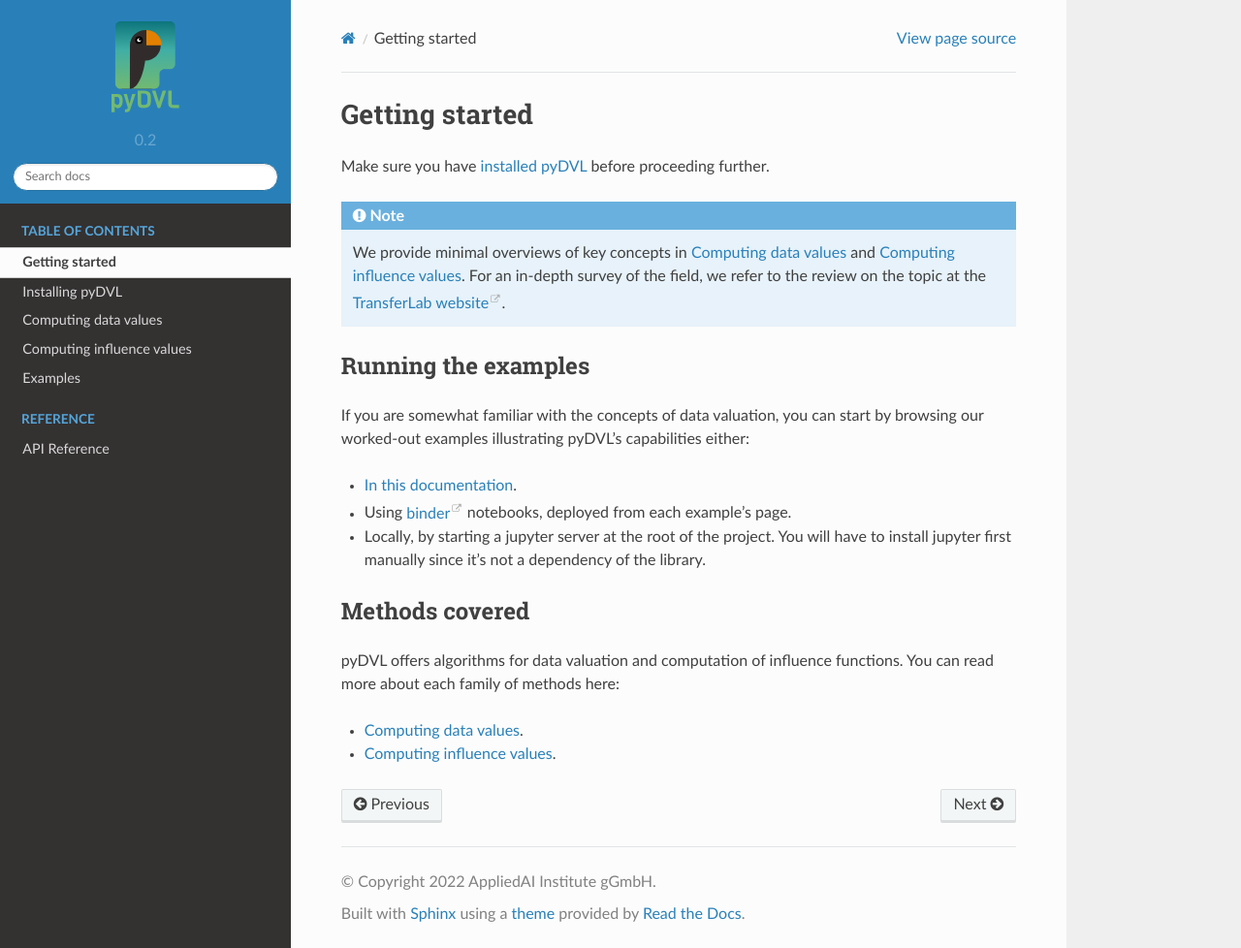
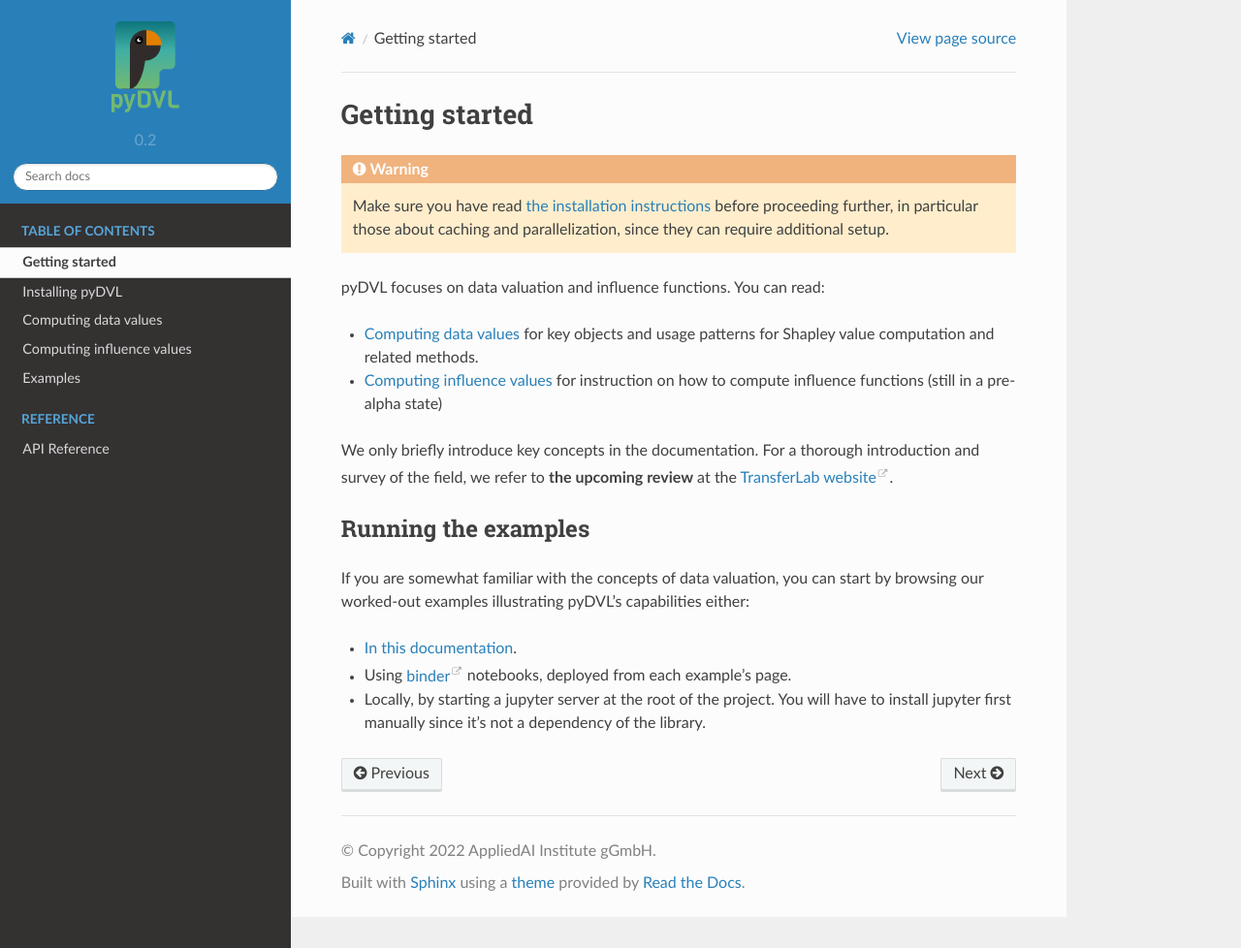
Before and after one commit to mdbenito/pyDVL, a Sphinx documentation site: the page built from docs/10-getting-started.rst, in a window 1280 px wide and 978 px high. Shown: the whole window at 97% size. Built offline with Sphinx 7.4.7 and the Read the Docs theme 2.0.0, drawn with Linux system fonts in a browser that asks for light colours.

Commit message:
Doc: cosmetic changes to getting started
Former-commit-id: b048c4e18a95d1ac9281911b25ef1cc7c02fce8b

```diff
--- a/docs/10-getting-started.rst
+++ b/docs/10-getting-started.rst
@@ -4,13 +4,21 @@
 Getting started
 ===============
 
-Make sure you have :ref:`installed pyDVL <pyDVL Installation>` before proceeding
-further.
+.. warning::
+   Make sure you have read :ref:`the installation instructions
+   <pyDVL Installation>` before proceeding further, in particular those about
+   caching and parallelization, since they can require additional setup.
 
-.. note::
-   We provide minimal overviews of key concepts in :ref:`data valuation` and
-   :ref:`influence`. For an in-depth survey of the field, we refer to the review on
-   the topic at the :tfl:`TransferLab website <>`.
+pyDVL focuses on data valuation and influence functions. You can read:
+
+* :ref:`data valuation` for key objects and usage patterns for Shapley value
+  computation and related methods.
+* :ref:`influence` for instruction on how to compute influence functions (still
+  in a pre-alpha state)
+
+We only briefly introduce key concepts in the documentation. For a thorough
+introduction and survey of the field, we refer to **the upcoming review** at the
+:tfl:`TransferLab website <>`.
 
 Running the examples
 ====================
@@ -24,12 +32,3 @@ by browsing our worked-out examples illustrating pyDVL's capabilities either:
 - Locally, by starting a jupyter server at the root of the project. You will
   have to install jupyter first manually since it's not a dependency of the
   library.
-
-Methods covered
-===============
-
-pyDVL offers algorithms for data valuation and computation of influence
-functions. You can read more about each family of methods here:
-
-- :ref:`data valuation`.
-- :ref:`influence`.
```
